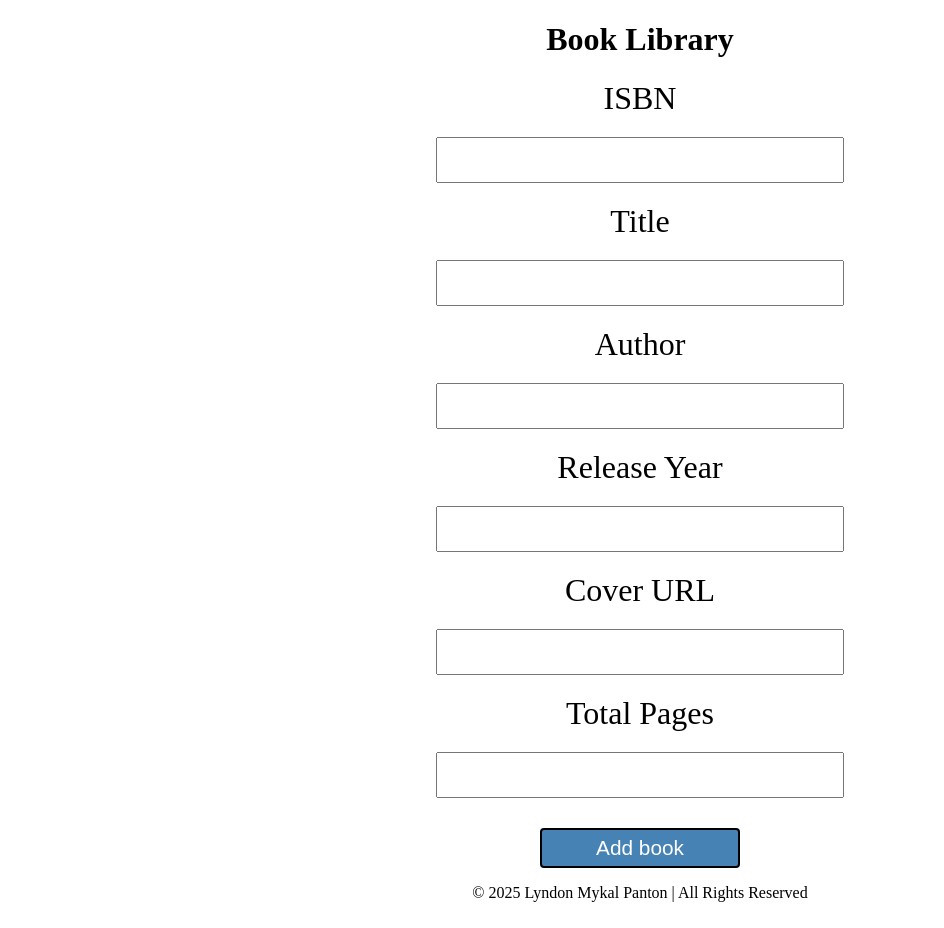
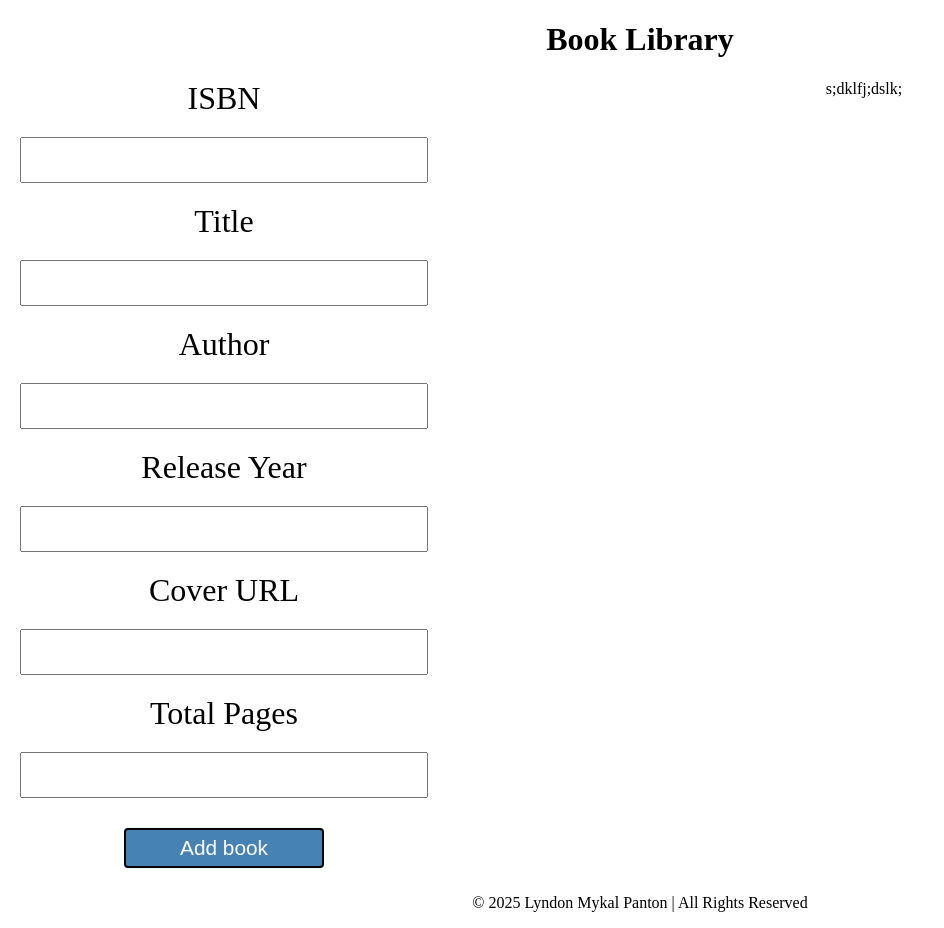
Before and after one commit to lyndonpanton/book-library, a React (Create React App) app in the folder client/: page / in a window 1280 px wide. Shown: the whole page, without its empty margins (0-944 px from the left). Built offline with nearby package versions, Linux system fonts and the light colour scheme.

Commit message:
Positioned form and library sections

```diff
--- a/client/src/App.css
+++ b/client/src/App.css
@@ -2,3 +2,8 @@
     text-align: center;
     font-size: 16px;
 }
+
+body {
+    margin: 0;
+    padding: 0;
+}
--- a/client/src/App.js
+++ b/client/src/App.js
@@ -9,8 +9,6 @@ function App() {
         <div className="App">
             <Header />
             <Main />
-            <main>
-            </main>
             <Footer />
         </div>
   );
--- a/client/src/main/Library.js
+++ b/client/src/main/Library.js
@@ -4,7 +4,8 @@ function Library() {
     const [books, setBooks] = useState([]);
 
     return (
-        <section id="library">
+        <section id="book-library">
+            s;dklfj;dslk;
         {
             books.map(function (book, index) {
 
--- a/client/src/main/Main.css
+++ b/client/src/main/Main.css
@@ -0,0 +1,12 @@
+main {
+    display: flex;
+    flex-direction: row;
+}
+
+#book-form {
+    width: 35%;
+}
+
+#book-library {
+    width: 65%;
+}
--- a/client/src/main/Main.js
+++ b/client/src/main/Main.js
@@ -1,3 +1,5 @@
+import "./Main.css";
+
 import Form from "./Form";
 import Library from "./Library";
 
```
